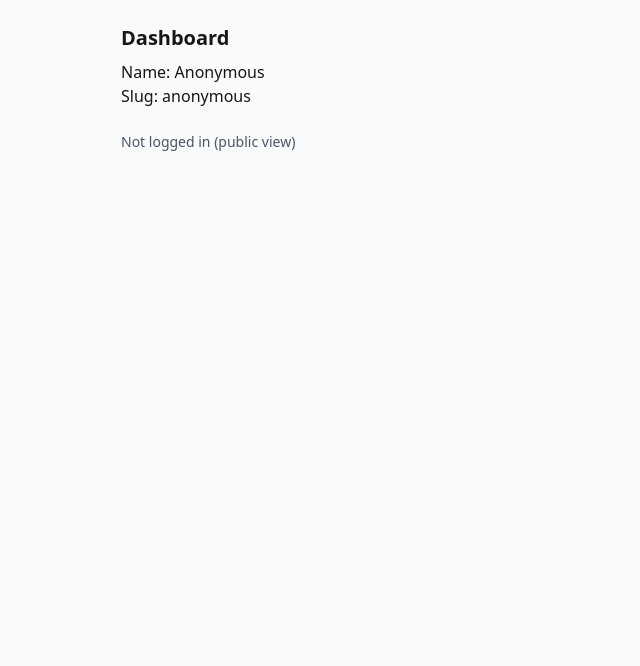
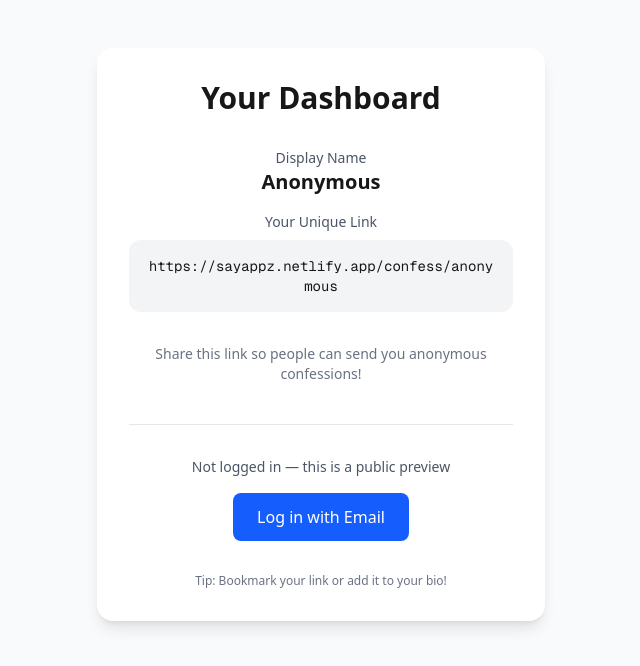
Before and after one commit to victordev-Ops/say-app, a Next.js app: page /dashboard in a window 1280 px wide. Shown: the top 666 px of the page, without its empty margins (319-959 px from the left). Built offline with nearby package versions, Linux system fonts and the light colour scheme; no server answers.

Commit message:
Refactor DashboardPage to improve user profile handling

```diff
--- a/app/dashboard/page.tsx
+++ b/app/dashboard/page.tsx
@@ -1,6 +1,7 @@
 // app/dashboard/page.tsx
 import { supabaseServer } from '@/lib/supabase/server'
-import LogoutButton from '@/components/LogoutButton'  // ← Add this
+import LogoutButton from '@/components/LogoutButton'
+import Link from 'next/link'
 
 export default async function DashboardPage() {
   const supabase = await supabaseServer()
@@ -9,37 +10,89 @@ export default async function DashboardPage() {
     data: { user },
   } = await supabase.auth.getUser()
 
-  const { data: profile } = user
-    ? await supabase
+  let profile = null
+  if (user) {
+    const { data, error } = await supabase
       .from('profiles')
       .select('username, slug')
       .eq('id', user.id)
       .single()
-    : { data: null }
+
+    if (!error && data) {
+      profile = data
+    }
+  }
 
   const name = profile?.username ?? 'Anonymous'
   const slug = profile?.slug ?? 'anonymous'
+  const confessUrl = `https://sayappz.netlify.app/confess/${slug}`
 
   return (
-    <div className="p-6 max-w-md mx-auto">
-      <h1 className="text-xl font-bold">Dashboard</h1>
-      <p className="mt-2">Name: {name}</p>
-      <p>Slug: {slug}</p>
+    <div className="min-h-screen bg-gray-50 py-12 px-4">
+      <div className="max-w-md mx-auto bg-white rounded-2xl shadow-lg p-8">
+        <h1 className="text-3xl font-bold text-center mb-8">Your Dashboard</h1>
 
-      {user && (
-        <div className="mt-6">
-          <p className="text-sm text-gray-600 mb-2">
-            Logged in as {user.email}
+        {/* Profile Info */}
+        <div className="space-y-4 text-center">
+          <div>
+            <p className="text-sm text-gray-600">Display Name</p>
+            <p className="text-xl font-semibold">{name}</p>
+          </div>
+
+          <div>
+            <p className="text-sm text-gray-600">Your Unique Link</p>
+            <div className="mt-2 p-4 bg-gray-100 rounded-xl font-mono text-sm break-all">
+              {confessUrl}
+            </div>
+          </div>
+
+          <div className="pt-4">
+            <p className="text-sm text-gray-500">
+              Share this link so people can send you anonymous confessions!
             </p>
+          </div>
+        </div>
+
+        {/* Auth Status */}
+        <div className="mt-10 pt-8 border-t border-gray-200">
+          {user ? (
+            <div className="space-y-4">
+              <p className="text-center text-sm text-gray-600">
+                Logged in as <span className="font-medium">{user.email}</span>
+              </p>
+
+              <div className="flex flex-col gap-3">
                 <LogoutButton />
+                <Link
+                  href="/login"
+                  className="text-center text-sm text-blue-600 hover:underline"
+                >
+                  Switch to another account
+                </Link>
+              </div>
+            </div>
+          ) : (
+            <div className="text-center">
+              <p className="text-sm text-gray-600 mb-4">
+                Not logged in — this is a public preview
+              </p>
+              <Link
+                href="/login"
+                className="inline-block px-6 py-3 bg-blue-600 text-white rounded-lg font-medium hover:bg-blue-700 transition"
+              >
+                Log in with Email
+              </Link>
             </div>
           )}
+        </div>
 
-      {!user && (
-        <p className="mt-6 text-sm text-gray-600">
-          Not logged in (public view)
+        {/* Optional: Quick actions */}
+        <div className="mt-8 text-center text-xs text-gray-500">
+          <p>
+            Tip: Bookmark your link or add it to your bio!
           </p>
-      )}
+        </div>
+      </div>
     </div>
   )
 }
```
Lines whose indentation alone changed are shown as unchanged.
